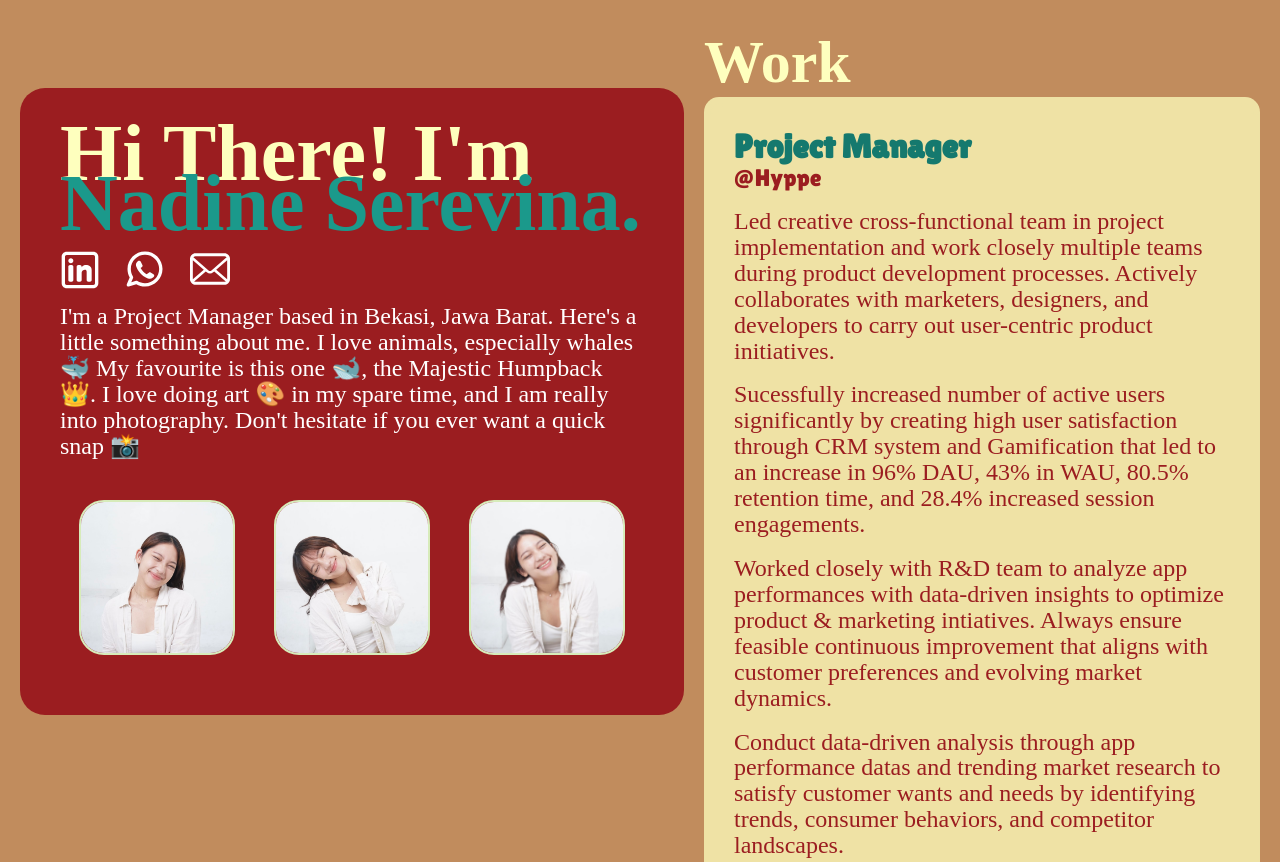
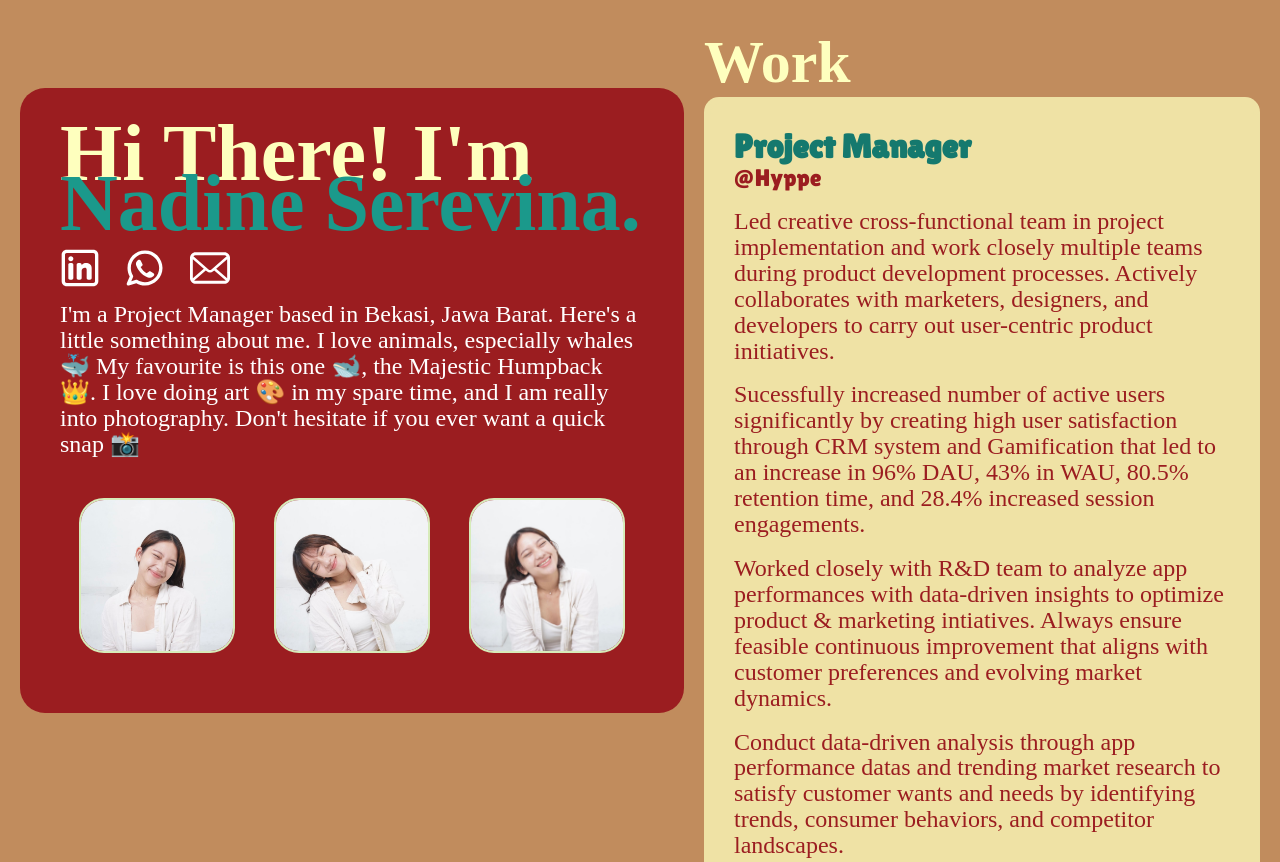
Before and after one commit to Sajojo/din, a plain HTML site: page index.html in a window 1280 px wide. Shown: the top 862 px of the page. Drawn offline with Linux system fonts and the light colour scheme; a web font is replaced by a local one.

Commit message:
Add files via upload

```diff
--- a/index.html
+++ b/index.html
@@ -14,6 +14,7 @@
       href="https://fonts.googleapis.com/css2?family=Lilita+One&family=Zain:ital,wght@0,200;0,300;0,400;0,700;0,800;0,900;1,300;1,400&display=swap"
       rel="stylesheet"
     />
+
     <link rel="stylesheet" href="style.css" />
   </head>
   <body>
@@ -26,33 +27,48 @@
           </h1>
           <div class="icon">
             <div>
-              <a href="https://www.linkedin.com/in/nadineserevina?utm_source=share&utm_campaign=share_via&utm_content=profile&utm_medium=ios_app">
-                <img
-                  style="padding-top: 2px; width: 40px"
-                  class="icons"
-                  src="./pics/linkedin.svg"
-                  alt="Gmail"
-                />
+              <a href="https://sg.linkedin.com/in/">
+                <svg
+                  class="icons link"
+                  viewBox="0 0 24 24"
+                  xmlns="http://www.w3.org/2000/svg"
+                >
+                  <path
+                    d="M6.5 8C7.32843 8 8 7.32843 8 6.5C8 5.67157 7.32843 5 6.5 5C5.67157 5 5 5.67157 5 6.5C5 7.32843 5.67157 8 6.5 8Z"
+                  ></path>
+                  <path
+                    d="M5 10C5 9.44772 5.44772 9 6 9H7C7.55228 9 8 9.44771 8 10V18C8 18.5523 7.55228 19 7 19H6C5.44772 19 5 18.5523 5 18V10Z"
+                  ></path>
+                  <path
+                    d="M11 19H12C12.5523 19 13 18.5523 13 18V13.5C13 12 16 11 16 13V18.0004C16 18.5527 16.4477 19 17 19H18C18.5523 19 19 18.5523 19 18V12C19 10 17.5 9 15.5 9C13.5 9 13 10.5 13 10.5V10C13 9.44771 12.5523 9 12 9H11C10.4477 9 10 9.44772 10 10V18C10 18.5523 10.4477 19 11 19Z"
+                  ></path>
+                  <path
+                    class="liback"
+                    fill-rule="evenodd"
+                    clip-rule="evenodd"
+                    d="M20 1C21.6569 1 23 2.34315 23 4V20C23 21.6569 21.6569 23 20 23H4C2.34315 23 1 21.6569 1 20V4C1 2.34315 2.34315 1 4 1H20ZM20 3C20.5523 3 21 3.44772 21 4V20C21 20.5523 20.5523 21 20 21H4C3.44772 21 3 20.5523 3 20V4C3 3.44772 3.44772 3 4 3H20Z"
+                  ></path>
+                </svg>
               </a>
             </div>
             <div>
-              <a href="https://api.whatsapp.com/send?phone=19094535307"
-                ><img
-                  style="width: 40px"
-                  class="icons"
-                  src="./pics/whatsapp.svg"
-                  alt="IG"
-              /></a>
+              <a href="https://api.whatsapp.com/send?phone=19094535307">
+                <svg class="icons wa" viewBox="0 0 24 24">
+                  <path
+                    d="M3.50002 12C3.50002 7.30558 7.3056 3.5 12 3.5C16.6944 3.5 20.5 7.30558 20.5 12C20.5 16.6944 16.6944 20.5 12 20.5C10.3278 20.5 8.77127 20.0182 7.45798 19.1861C7.21357 19.0313 6.91408 18.9899 6.63684 19.0726L3.75769 19.9319L4.84173 17.3953C4.96986 17.0955 4.94379 16.7521 4.77187 16.4751C3.9657 15.176 3.50002 13.6439 3.50002 12ZM12 1.5C6.20103 1.5 1.50002 6.20101 1.50002 12C1.50002 13.8381 1.97316 15.5683 2.80465 17.0727L1.08047 21.107C0.928048 21.4637 0.99561 21.8763 1.25382 22.1657C1.51203 22.4552 1.91432 22.5692 2.28599 22.4582L6.78541 21.1155C8.32245 21.9965 10.1037 22.5 12 22.5C17.799 22.5 22.5 17.799 22.5 12C22.5 6.20101 17.799 1.5 12 1.5ZM14.2925 14.1824L12.9783 15.1081C12.3628 14.7575 11.6823 14.2681 10.9997 13.5855C10.2901 12.8759 9.76402 12.1433 9.37612 11.4713L10.2113 10.7624C10.5697 10.4582 10.6678 9.94533 10.447 9.53028L9.38284 7.53028C9.23954 7.26097 8.98116 7.0718 8.68115 7.01654C8.38113 6.96129 8.07231 7.046 7.84247 7.24659L7.52696 7.52195C6.76823 8.18414 6.3195 9.2723 6.69141 10.3741C7.07698 11.5163 7.89983 13.314 9.58552 14.9997C11.3991 16.8133 13.2413 17.5275 14.3186 17.8049C15.1866 18.0283 16.008 17.7288 16.5868 17.2572L17.1783 16.7752C17.4313 16.5691 17.5678 16.2524 17.544 15.9269C17.5201 15.6014 17.3389 15.308 17.0585 15.1409L15.3802 14.1409C15.0412 13.939 14.6152 13.9552 14.2925 14.1824Z"
+                  ></path>
+                </svg>
+              </a>
             </div>
             <br />
             <div>
-              <a href="mailto:serevinanadine@gmail.com"
-                ><img
-                  style="width: 40px"
-                  class="icons"
-                  src="./pics/email.svg"
-                  alt="LII"
-              /></a>
+              <a href="mailto:serevinanadine@gmail.com">
+                <svg class="icons mail" viewBox="0 0 512 512">
+                  <path
+                    d="M510.678,112.275c-2.308-11.626-7.463-22.265-14.662-31.054c-1.518-1.915-3.104-3.63-4.823-5.345 c-12.755-12.818-30.657-20.814-50.214-20.814H71.021c-19.557,0-37.395,7.996-50.21,20.814c-1.715,1.715-3.301,3.43-4.823,5.345 C8.785,90.009,3.63,100.649,1.386,112.275C0.464,116.762,0,121.399,0,126.087V385.92c0,9.968,2.114,19.55,5.884,28.203 c3.497,8.26,8.653,15.734,14.926,22.001c1.59,1.586,3.169,3.044,4.892,4.494c12.286,10.175,28.145,16.32,45.319,16.32h369.958 c17.18,0,33.108-6.145,45.323-16.384c1.718-1.386,3.305-2.844,4.891-4.43c6.27-6.267,11.425-13.741,14.994-22.001v-0.064 c3.769-8.653,5.812-18.171,5.812-28.138V126.087C512,121.399,511.543,116.762,510.678,112.275z M46.509,101.571 c6.345-6.338,14.866-10.175,24.512-10.175h369.958c9.646,0,18.242,3.837,24.512,10.175c1.122,1.129,2.179,2.387,3.112,3.637 L274.696,274.203c-5.348,4.687-11.954,7.002-18.696,7.002c-6.674,0-13.276-2.315-18.695-7.002L43.472,105.136 C44.33,103.886,45.387,102.7,46.509,101.571z M36.334,385.92V142.735L176.658,265.15L36.405,387.435 C36.334,386.971,36.334,386.449,36.334,385.92z M440.979,420.597H71.021c-6.281,0-12.158-1.651-17.174-4.552l147.978-128.959 l13.815,12.018c11.561,10.046,26.028,15.134,40.36,15.134c14.406,0,28.872-5.088,40.432-15.134l13.808-12.018l147.92,128.959 C453.137,418.946,447.26,420.597,440.979,420.597z M475.666,385.92c0,0.529,0,1.051-0.068,1.515L335.346,265.221L475.666,142.8 V385.92z"
+                  ></path>
+                </svg>
+              </a>
             </div>
           </div>
           <div class="paragraph">
--- a/style.css
+++ b/style.css
@@ -44,15 +44,32 @@ img.nadine {
   transform: scale(1.05);
   transition: 0.25s ease-in-out;
 }
+svg {
+  width: 40px;
+  height: 40px;
+  fill: #ffffff;
+}
+
+svg.wa:hover {
+  transition: ease 0.25s;
+  fill: #25d366;
+}
+
+svg.mail:hover {
+  transition: ease 0.25s;
+  fill: #ebd834;
+}
+
+svg.link:hover {
+  transition: ease 0.25s;
+  fill: #26a0d4;
+}
+
 p {
   font-family: Zain;
   line-height: 108%;
   font-size: 18pt;
   color: white;
-}
-.icons:hover {
-  opacity: 50%;
-  transition: 0.25s ease;
 }
 .kotakleft {
   display: flex;
```
